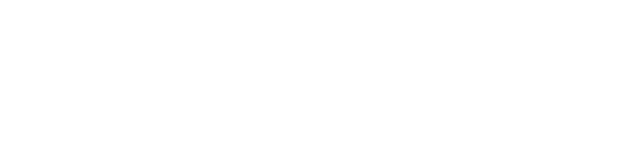
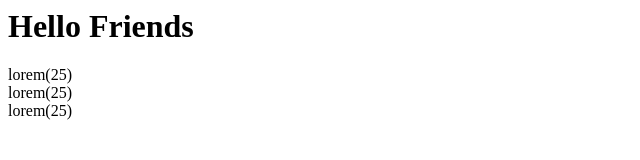
Before and after one commit to yobadagne/coursera, a plain HTML site: page module2_solution/index.html in a window 1280 px wide. Shown: the whole page, without its empty margins (0-640 px from the left). Drawn offline with Linux system fonts and the light colour scheme.

Commit message:
Update index.html

```diff
--- a/module2_solution/index.html
+++ b/module2_solution/index.html
@@ -6,6 +6,9 @@
     <link rel="stylesheet" href="css/style.css">
   </head>
 <body>
-
+    <h1>Hello Friends</h1>
+    <section>lorem(25)</section>
+    <section>lorem(25)</section>
+    <section>lorem(25)</section>
 </body>
 </html>
```
